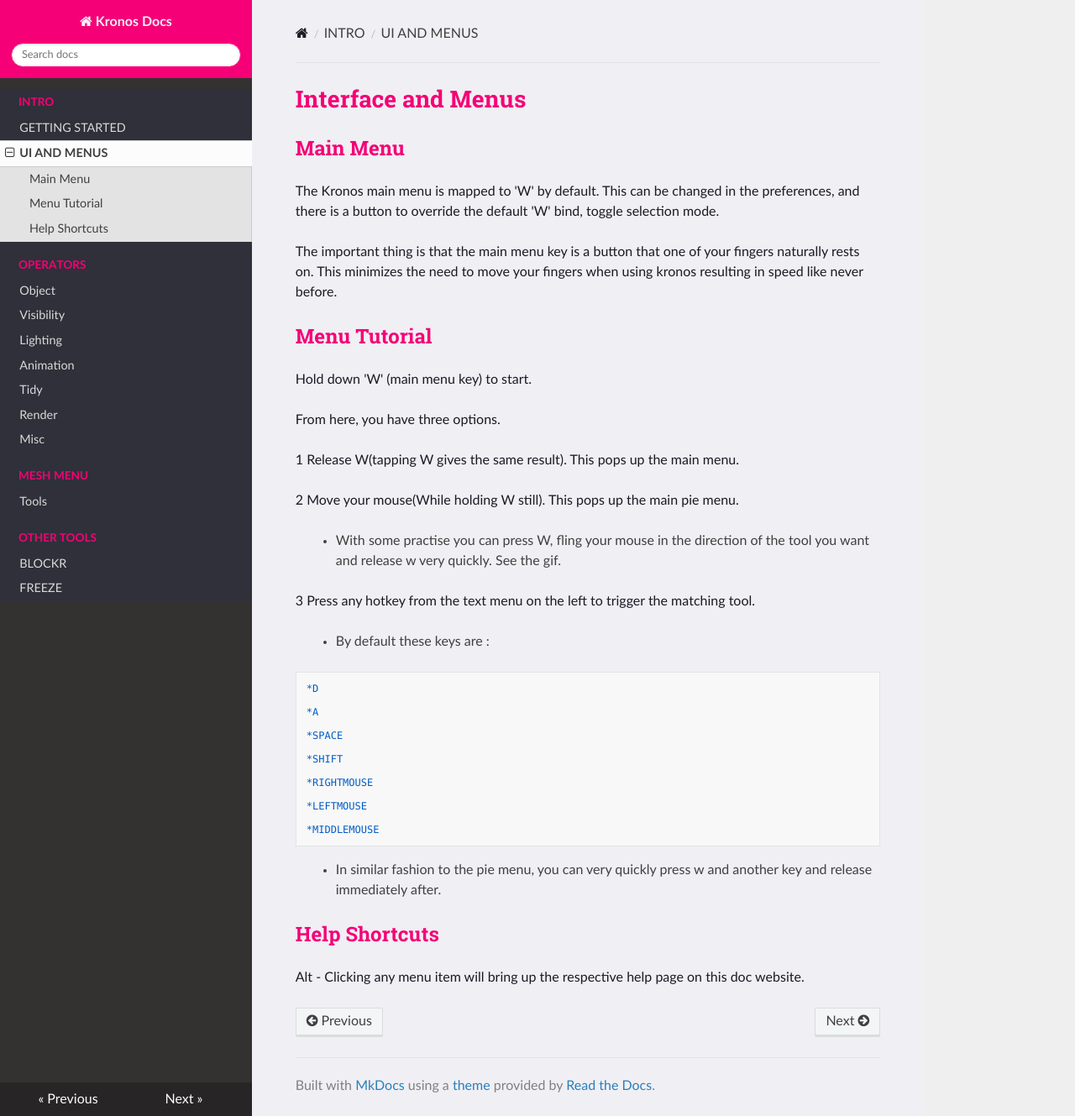
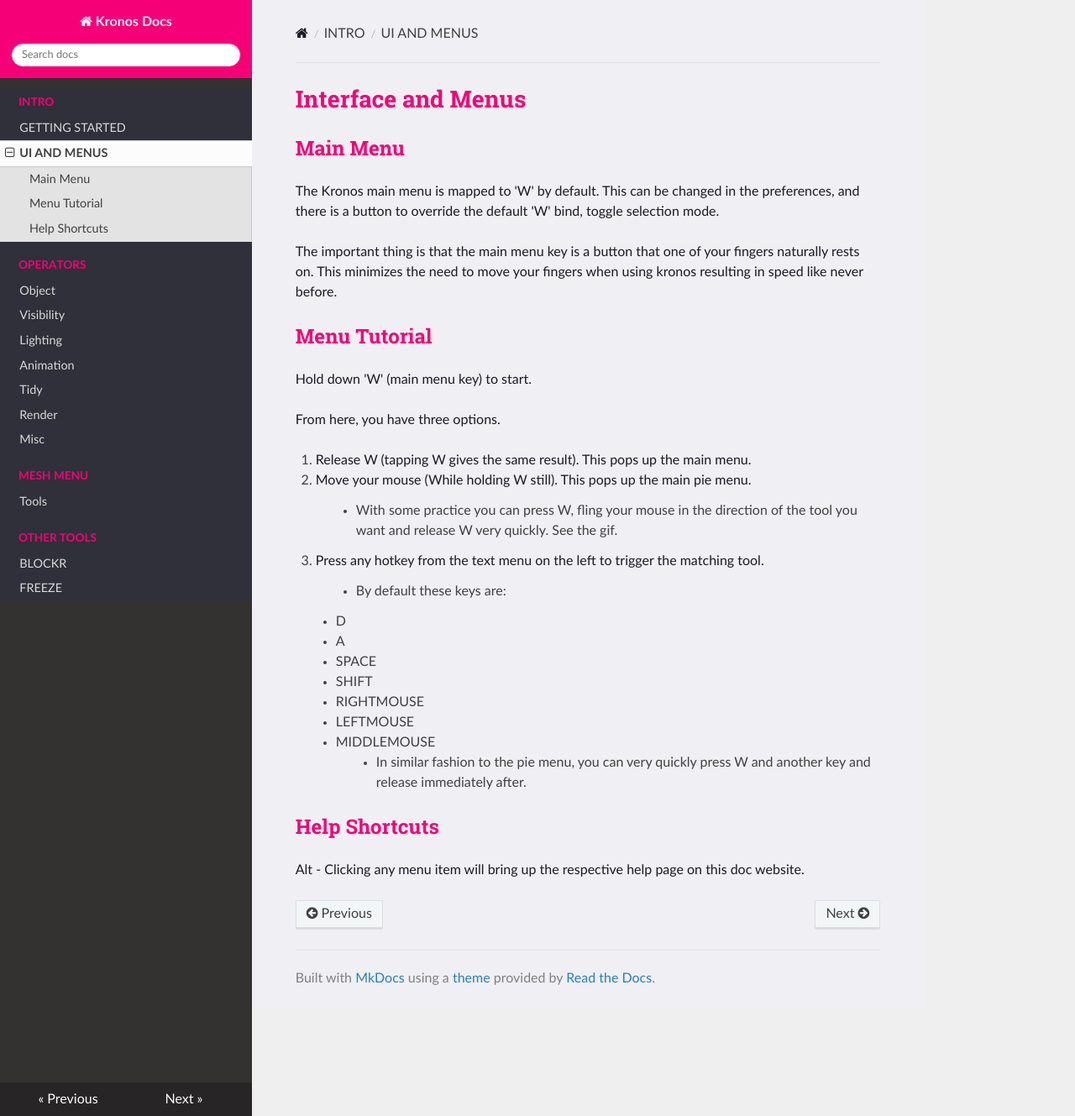
Before and after one commit to CGLIFE7/KronosDocs, an MkDocs documentation site: the page built from docs/docs/tutorial/interfaceandmenus.md, in a window 1280 px wide and 1329 px high. Shown: the whole window at 84% size. Built offline with MkDocs 1.6.1, drawn with Linux system fonts in a browser that asks for light colours; nearby versions of some CDN libraries.

Commit message:
Update interfaceandmenus.md

```diff
--- a/docs/docs/tutorial/interfaceandmenus.md
+++ b/docs/docs/tutorial/interfaceandmenus.md
@@ -1,6 +1,4 @@
 # Interface and Menus
-
-
 
 ## Main Menu
 
@@ -12,40 +10,25 @@
 
 ## Menu Tutorial
 
-
 Hold down 'W' (main menu key) to start.
 
 From here, you have three options.
 
+1. Release W (tapping W gives the same result). This pops up the main menu.
 
+2. Move your mouse (While holding W still). This pops up the main pie menu.
+   > - With some practice you can press W, fling your mouse in the direction of the tool you want and release W very quickly. See the gif.
 
-1 Release W(tapping W gives the same result). This pops up the main menu.
-
-2 Move your mouse(While holding W still). This pops up the main pie menu.
-
->- With some practise you can press W, fling your mouse in the direction of the tool you want and release w very quickly. See the gif.
-
-
-3 Press any hotkey from the text menu on the left to trigger the matching tool.
-
->- By default these keys are :
-
-    *D
-
-    *A
-
-    *SPACE
-
-    *SHIFT
-
-    *RIGHTMOUSE
-
-    *LEFTMOUSE
-
-    *MIDDLEMOUSE
-
->- In similar fashion to the pie menu, you can very quickly press w and another key and release immediately after.
-
+3. Press any hotkey from the text menu on the left to trigger the matching tool.
+   > - By default these keys are:
+       - D
+       - A
+       - SPACE
+       - SHIFT
+       - RIGHTMOUSE
+       - LEFTMOUSE
+       - MIDDLEMOUSE
+   > - In similar fashion to the pie menu, you can very quickly press W and another key and release immediately after.
 
 ## Help Shortcuts
 
```
